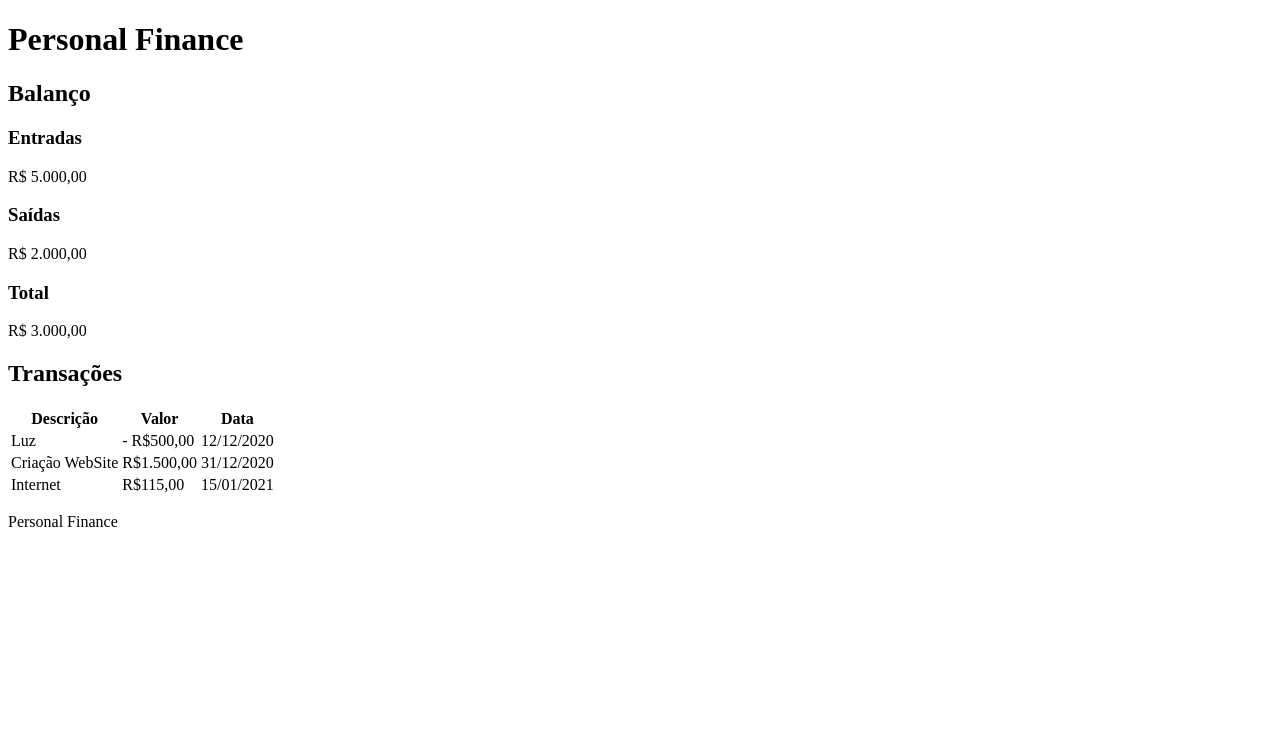
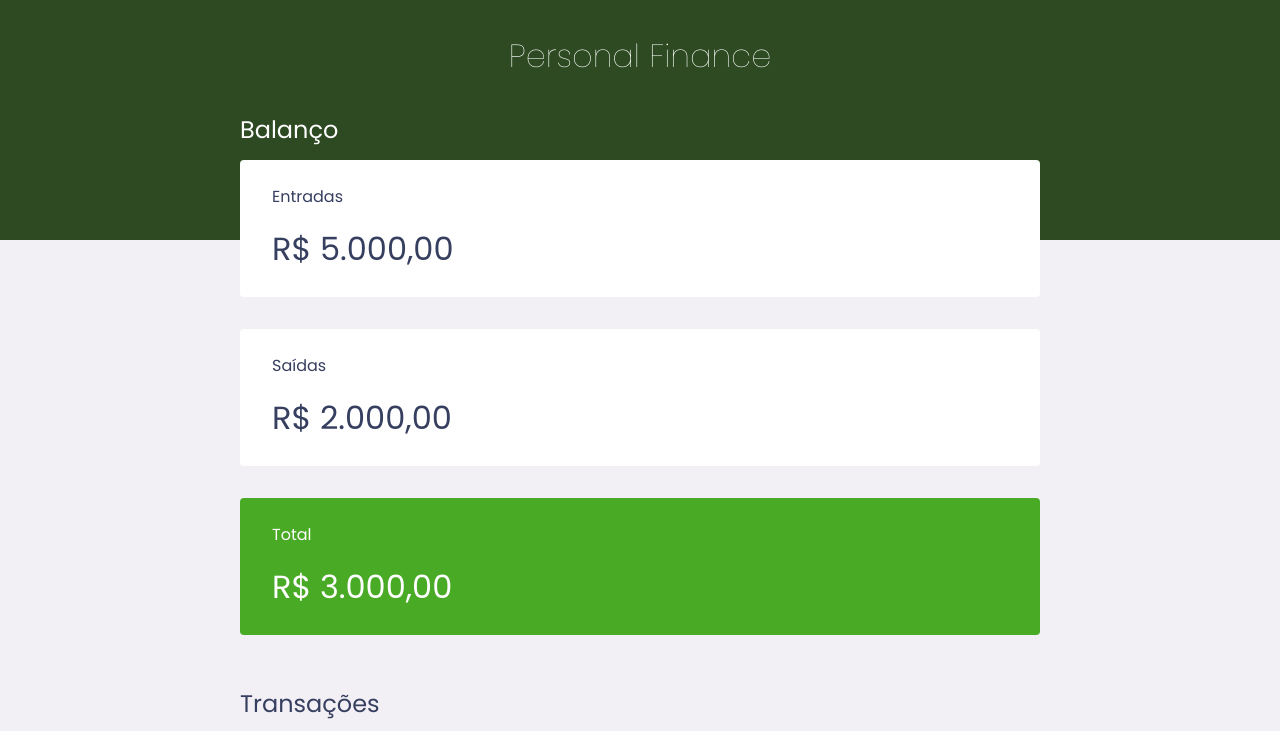
Before and after one commit to oliveira-flavio/personal-finance, a plain HTML site: page index.html in a window 1280 px wide. Shown: the top 731 px of the page. Drawn offline with Linux system fonts and the light colour scheme.

Commit message:
Adicionado estilo css

```diff
--- a/index.html
+++ b/index.html
@@ -5,6 +5,11 @@
     <meta charset="UTF-8">
     <meta name="viewport" content="width=device-width, initial-scale=1.0">
     <title>Personal Finance</title>
+
+    <link rel="stylesheet" href="./styles.css">
+    <link rel="preconnect" href="https://fonts.gstatic.com">
+    <link href="https://fonts.googleapis.com/css2?family=Poppins:wght@100;400;700&display=swap" rel="stylesheet">
+
 </head>
 
 <body>
@@ -12,7 +17,7 @@
         <h1 id="logo">Personal Finance</h1>
     </header>
 
-    <main>
+    <main class="container">
         <section id="balance">
 
             <h2>Balanço</h2>
@@ -27,7 +32,7 @@
                 <p>R$ 2.000,00</p>
             </div>
 
-            <div class="card">
+            <div class="card total ">
                 <h3>Total</h3>
                 <p>R$ 3.000,00</p>
             </div>
@@ -47,19 +52,19 @@
             </thead>
             <tbody>
                 <tr>
-                    <td>Luz</td>
-                    <td>- R$500,00</td>
-                    <td>12/12/2020</td>
+                    <td class="description">Luz</td>
+                    <td class="expense">- R$500,00</td>
+                    <td class="date">12/12/2020</td>
                 </tr>
                 <tr>
-                    <td>Criação WebSite</td>
-                    <td>R$1.500,00</td>
-                    <td>31/12/2020</td>
+                    <td class="description">Criação WebSite</td>
+                    <td class="income">R$1.500,00</td>
+                    <td class="date">31/12/2020</td>
                 </tr>
                 <tr>
-                    <td>Internet</td>
-                    <td>R$115,00</td>
-                    <td>15/01/2021</td>
+                    <td class="description">Internet</td>
+                    <td class="expense">R$115,00</td>
+                    <td class="date">15/01/2021</td>
                 </tr>
             </tbody>
         </table>
--- a/styles.css
+++ b/styles.css
@@ -0,0 +1,113 @@
+/* ***************** GLOBAL ************************************* */
+:root {
+    --dark-blue: #363f5f;
+}
+* {
+   margin: 0;
+   padding: 0;
+   box-sizing: border-box;
+}
+body{
+    background-color: #f2f0f5;
+    font-family: 'Poppins', sans-serif;
+}
+.container{
+    width: min(90vw, 800px);
+    margin: auto;
+}
+/* *************** TITLES ************************************** */
+h2{
+    margin-top: 3.2rem;
+    margin-bottom: 0.8rem;
+    color: var(--dark-blue);
+    font-weight: 400;
+}
+
+
+/* *************** HEADER ************************************** */
+
+header{
+    background: #2d4a22;
+    padding: 2rem 0 10rem;
+    text-align: center;
+}
+
+#logo{
+    color: #fff;
+    font-weight: 100;
+}
+
+/* ***************** BALANCE ************************************** */
+#balance{
+    margin-top: -8rem;
+}
+
+#balance h2{
+    color: #fff;
+    margin-top: 0;
+}
+/* ***************** CARDS ************************************** */
+.card{
+    background-color: #fff;
+    padding: 1.5rem 2rem;
+    border-radius: 0.25rem;
+    margin-bottom: 2rem;
+    color: var(--dark-blue);
+}
+
+.card h3{
+    font-weight: normal;
+    font-size: 1rem;
+}
+.card p{
+    font-size: 2rem;
+    line-height: 3rem;
+    margin-top: 1rem;
+}
+.card.total{
+    background-color: #49aa26;
+    color: #fff;
+
+}
+/* ***************** TABLE ************************************** */
+#data-table{
+    width: 100%;
+    border-spacing: 0 0.5rem;
+    color: #969cb3;
+}
+table thead tr th:first-child, table tbody tr td:first-child {
+    border-radius: 0.25rem 0 0 0.25rem;
+}
+table thead th{
+    background-color: #fff;
+    font-weight: normal;
+    padding: 1rem 2rem ;
+    text-align: left;
+}
+table tbody td{
+    background-color: #fff;
+    padding: 1rem 2rem;
+}
+table tbody tr{
+    opacity: 0.7;
+}
+table tbody tr:hover{
+    opacity: 1;
+}
+td.description{
+    color: var(--dark-blue);
+}
+td.income{
+    color:#12a454
+}
+td.expense{
+    color:#e92929;
+}
+/* ***************** FOOTER ************************************** */
+
+footer {
+    text-align: center;
+    padding: 4rem 0 2rem;
+    color: var(--dark-blue);
+    opacity: 0.6;
+}
```
